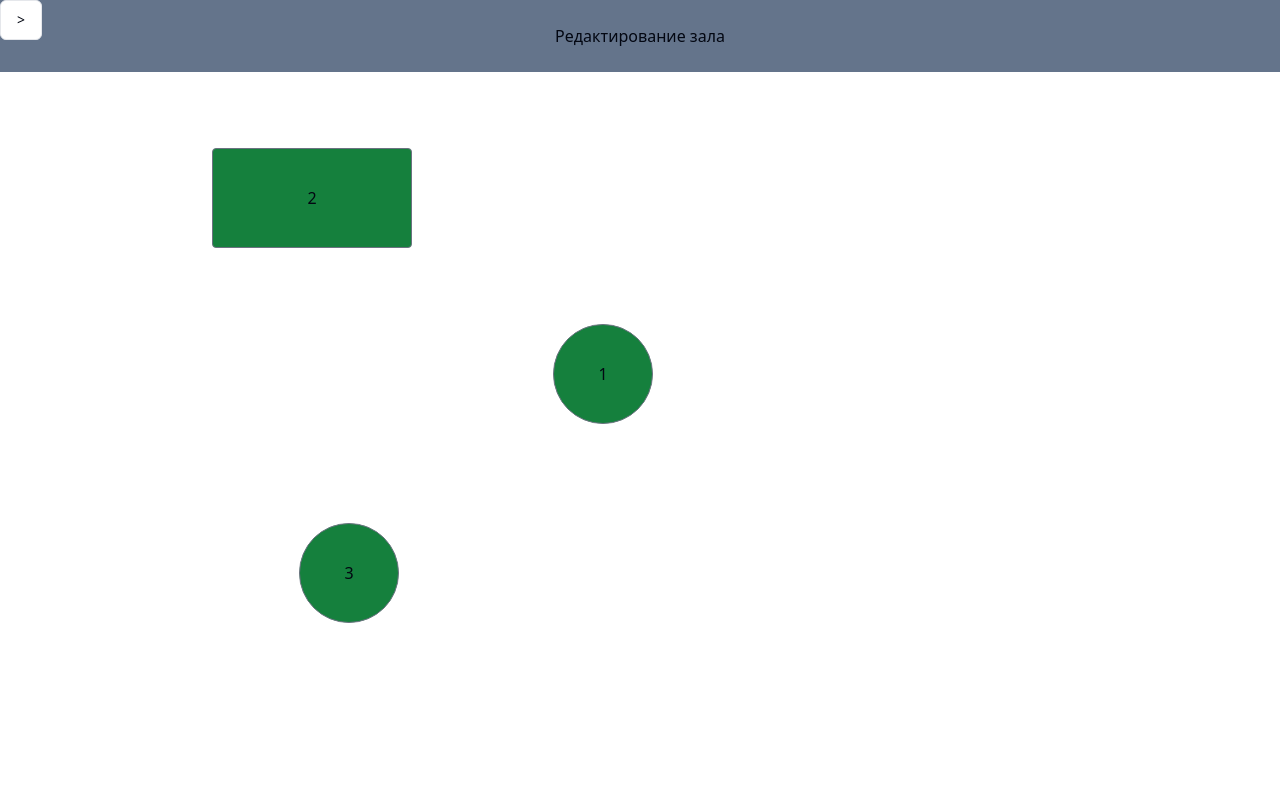
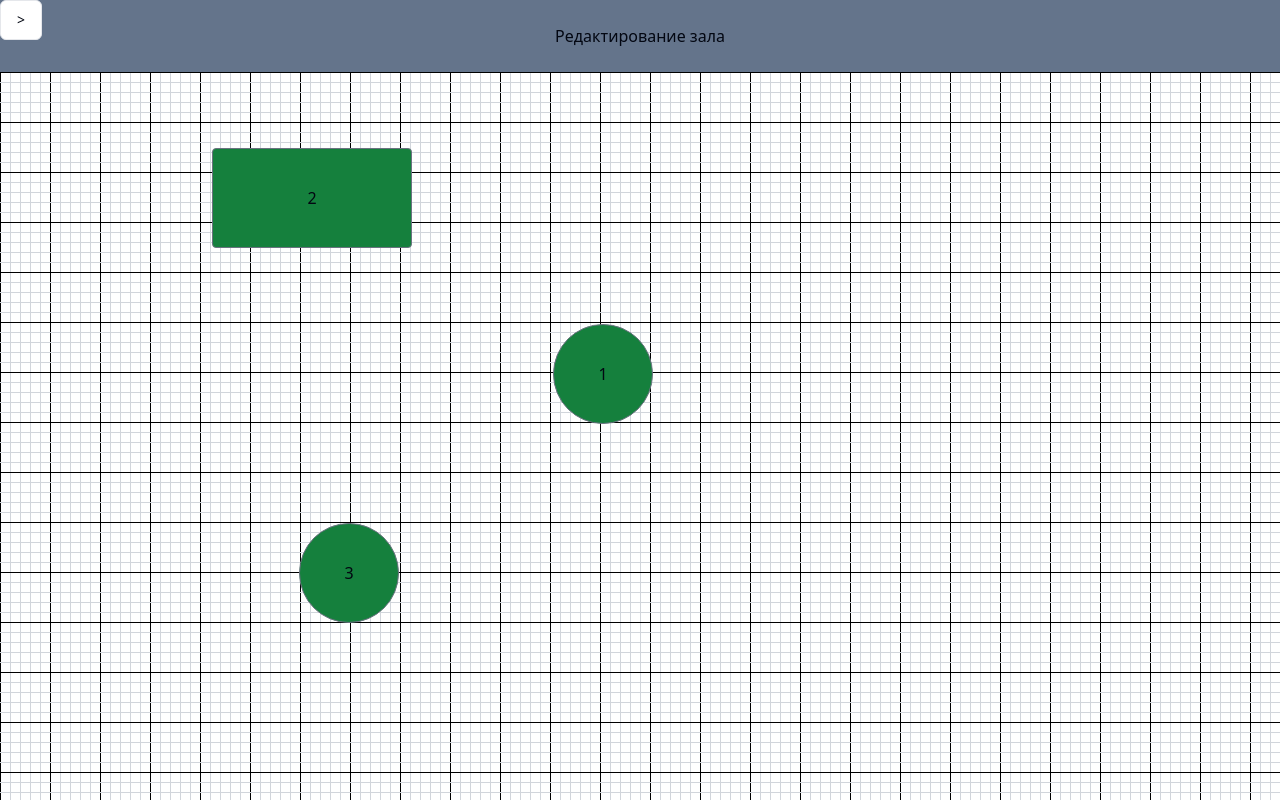
Before and after one commit to kamilsalikhov75/tables-editor, a React (Vite) app: page / in a window 1280 px wide. Built offline with nearby package versions, Linux system fonts and the light colour scheme.

Commit message:
update editor

```diff
--- a/package.json
+++ b/package.json
@@ -16,6 +16,8 @@
     "@radix-ui/react-tooltip": "^1.0.7",
     "class-variance-authority": "^0.7.0",
     "clsx": "^2.1.0",
+    "hammerjs": "^2.0.8",
+    "lodash.throttle": "^4.1.1",
     "lucide-react": "^0.312.0",
     "react": "^18.2.0",
     "react-dnd": "^16.0.1",
@@ -25,6 +27,8 @@
     "tailwindcss-animate": "^1.0.7"
   },
   "devDependencies": {
+    "@types/hammerjs": "^2.0.45",
+    "@types/lodash.throttle": "^4.1.9",
     "@types/node": "^20.11.5",
     "@types/react": "^18.2.43",
     "@types/react-dom": "^18.2.17",
--- a/src/features/editor/ui/container.tsx
+++ b/src/features/editor/ui/container.tsx
@@ -1,17 +1,12 @@
-import type { CSSProperties } from "react";
-import { useCallback } from "react";
+import { useCallback, useEffect, useRef, useState } from "react";
 import type { XYCoord } from "react-dnd";
 import { useDrop } from "react-dnd";
 import { useLocalStorage } from "@/shared/lib/hooks/use-local-storage";
 import { DragItem, DragItemType, TableType } from "../types/types";
 import { Table } from "./table";
-
-const styles: CSSProperties = {
-  width: "100vw",
-  height: "calc(100vh - 72px)",
-  position: "relative",
-  overflow:"scroll"
-};
+import clsx from "clsx";
+import Hammer from "hammerjs";
+import { useThrottle } from "@/shared/lib/hooks/use-throtlle";
 
 export interface ContainerState {
   boxes: { [key: string]: { top: number; left: number; title: string } };
@@ -22,32 +17,40 @@ const initialValue: DragItem[] = [
     id: "1",
     top: 252,
     left: 553,
-    type:DragItemType.Table,
+    type: DragItemType.Table,
     tableType: TableType.Circle,
   },
   {
     id: "2",
     top: 76,
     left: 212,
-    type:DragItemType.Table,
+    type: DragItemType.Table,
     tableType: TableType.Rectangle,
   },
   {
     id: "3",
     top: 451,
     left: 299,
-    type:DragItemType.Table,
+    type: DragItemType.Table,
     tableType: TableType.Circle,
   },
 ];
 
+const step = 10;
+
 export const Container = () => {
+  const wrapperRef = useRef<HTMLDivElement>(null);
+  const [width, setWidth] = useState<number>();
+  const [height, setHeight] = useState<number>();
   const [boxes, setBoxes] = useLocalStorage<DragItem[]>("map", initialValue);
+  const [scale, setScale] = useState(1);
+  const [x, setX] = useState(0);
+  const [y, setY] = useState(0);
+  const throtlledX = useThrottle(x, 10);
+  const throtlledY = useThrottle(y, 10);
 
   const moveBox = useCallback(
     (id: string, left: number, top: number) => {
-      console.log(id);
-
       setBoxes(
         boxes.map((box) => {
           if (box.id === id) {
@@ -74,9 +77,90 @@ export const Container = () => {
     [moveBox]
   );
 
+  useEffect(() => {
+    setWidth(wrapperRef.current?.clientWidth);
+    setHeight(wrapperRef.current?.clientHeight);
+  }, [wrapperRef]);
+
+  useEffect(() => {
+    if (wrapperRef.current) {
+      const mc = new Hammer.Manager(wrapperRef.current);
+      const Pan = new Hammer.Pan();
+      mc.add(Pan);
+      mc.on("panmove", (e) => {
+        const left = e.deltaX + x;
+        const top = e.deltaY + y;
+        setX(left);
+        setY(top);
+      });
+      // mc.destroy();
+    }
+  }, [wrapperRef, x, y]);
+
   return (
-    <div style={{ display: "flex" }}>
-      <div ref={drop} style={styles}>
+    <div
+      ref={wrapperRef}
+      onWheel={(e) => {
+        if (e.deltaY > 0) {
+          return setScale((prev) => prev + 0.1);
+        }
+        if (scale > 0.1) {
+          setScale((prev) => prev - 0.1);
+        }
+      }}
+      className={clsx("flex relative overflow-clip")}
+    >
+      {width && height && (
+        <div
+          className="absolute"
+          // style={{ transform: `translate(${bgX}px, ${bgY}px)` }}
+        >
+          <div className="grid grid-flow-col gap-[9px] absolute">
+            {Array(Math.floor(width / step) + 100)
+              .fill(0)
+              .map((_, index) => {
+                return (
+                  <span
+                    className={clsx(
+                      "block w-[1px]",
+                      { "bg-black": index % 5 === 0 },
+                      { "bg-gray-300 ": index % 5 !== 0 }
+                    )}
+                    style={{ height: height + 100 * step }}
+                    key={index}
+                  />
+                );
+              })}
+          </div>
+          <div className="grid grid-flow-row gap-[9px] absolute">
+            {Array(Math.floor(height / step) + 100)
+              .fill(0)
+              .map((_, index) => {
+                return (
+                  <span
+                    className={clsx(
+                      "block w-full h-[1px] bg-black",
+                      { "bg-black": index % 5 === 0 },
+                      { "bg-gray-300 ": index % 5 !== 0 }
+                    )}
+                    style={{ width: width + 100 * step }}
+                    key={index}
+                  />
+                );
+              })}
+          </div>
+        </div>
+      )}
+
+      <div
+        id="items"
+        className="w-screen h-[calc(100vh-72px)] relative"
+        ref={drop}
+        // style={{ transform: `scale(${scale})` }}
+        style={{
+          transform: `translate(${throtlledX}px, ${throtlledY}px) scale(${scale})`,
+        }}
+      >
         {boxes.map((box) => {
           const { left, top, tableType } = box;
           return (
--- /dev/null
+++ b/src/shared/lib/hooks/use-throtlle.ts
@@ -0,0 +1,22 @@
+import { useEffect, useRef, useState } from "react";
+
+export const useThrottle = <T>(value: T, interval = 500): T => {
+  const [throttledValue, setThrottledValue] = useState<T>(value);
+  const lastExecuted = useRef<number>(Date.now());
+
+  useEffect(() => {
+    if (Date.now() >= lastExecuted.current + interval) {
+      lastExecuted.current = Date.now();
+      setThrottledValue(value);
+    } else {
+      const timerId = setTimeout(() => {
+        lastExecuted.current = Date.now();
+        setThrottledValue(value);
+      }, interval);
+
+      return () => clearTimeout(timerId);
+    }
+  }, [value, interval]);
+
+  return throttledValue;
+};
```
Also changed, not shown: 1 other file (tests, documents, lock files or other folders).
